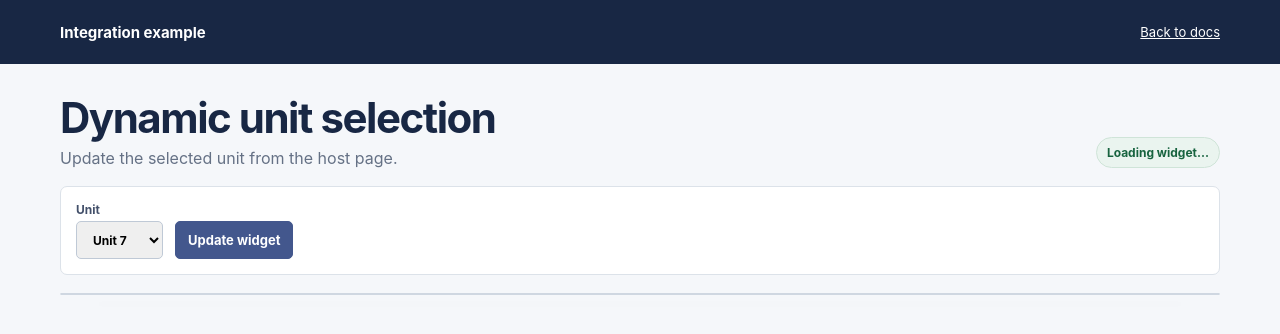
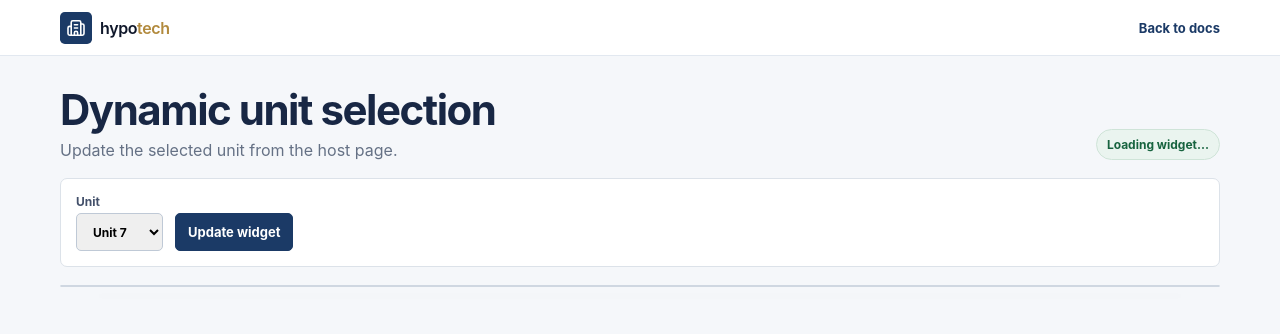
Before and after one commit to hypotech-gmbh/hypotech-widget-integration, a website: page docs/public/examples/dynamic-unit-selection.html in a window 1280 px wide. Drawn offline with Linux system fonts and the light colour scheme; files that its build step writes are made by us from their sources; a script that the page names is missing; files whose address does not match are found by name.

Commit message:
Apply the canonical hypotech brand assets

```diff
--- a/docs/.vitepress/theme/custom.css
+++ b/docs/.vitepress/theme/custom.css
@@ -1,8 +1,8 @@
 :root {
-  --vp-c-brand-1: #3f568d;
-  --vp-c-brand-2: #314574;
-  --vp-c-brand-3: #26385f;
-  --vp-c-brand-soft: rgba(63, 86, 141, 0.12);
+  --vp-c-brand-1: #1b3a66;
+  --vp-c-brand-2: #234a7f;
+  --vp-c-brand-3: #132d51;
+  --vp-c-brand-soft: rgba(27, 58, 102, 0.1);
   --vp-c-bg-alt: #f7f8fa;
   --vp-c-divider: #e3e6eb;
   --vp-c-text-1: #182238;
@@ -10,6 +10,11 @@
   --vp-font-family-base: Inter, ui-sans-serif, -apple-system, BlinkMacSystemFont, "Segoe UI", sans-serif;
   --vp-font-family-mono: "SFMono-Regular", Consolas, "Liberation Mono", monospace;
   --vp-layout-max-width: 1280px;
+}
+
+.VPNavBarTitle .logo {
+  width: 120px;
+  height: 32px;
 }
 
 .VPNavBar .container,
--- a/docs/public/examples/dynamic-unit-selection.html
+++ b/docs/public/examples/dynamic-unit-selection.html
@@ -8,7 +8,7 @@
     <link rel="stylesheet" href="/docs/examples/examples.css" />
   </head>
   <body>
-    <header><strong>Integration example</strong><a href="/docs/">Back to docs</a></header>
+    <header><img src="/docs/brand/hypotech-logo.svg" alt="hypotech" /><a href="/docs/">Back to docs</a></header>
     <main>
       <div class="example-head">
         <div><h1>Dynamic unit selection</h1><p>Update the selected unit from the host page.</p></div>
--- a/docs/public/examples/examples.css
+++ b/docs/public/examples/examples.css
@@ -1,9 +1,9 @@
 :root { color-scheme: light; font-family: Inter, ui-sans-serif, -apple-system, BlinkMacSystemFont, "Segoe UI", sans-serif; color: #1d2738; background: #f5f7fa; }
 * { box-sizing: border-box; }
 body { margin: 0; }
-header { display: flex; min-height: 64px; align-items: center; justify-content: space-between; gap: 20px; padding: 0 max(20px, calc((100vw - 1160px) / 2)); color: white; background: #182744; }
-header strong { font-size: 15px; }
-header a { color: white; font-size: 13px; }
+header { display: flex; min-height: 56px; align-items: center; justify-content: space-between; gap: 20px; padding: 0 max(20px, calc((100vw - 1160px) / 2)); background: white; border-bottom: 1px solid #e2e8f0; }
+header img { display: block; width: 120px; height: 32px; }
+header a { color: #1b3a66; font-size: 13px; font-weight: 650; text-decoration: none; }
 main { width: min(1160px, calc(100% - 32px)); margin: 28px auto 60px; }
 .example-head { display: flex; align-items: end; justify-content: space-between; gap: 30px; margin-bottom: 18px; }
 h1 { margin: 0 0 5px; color: #182744; font-size: clamp(28px, 5vw, 42px); letter-spacing: -.035em; }
@@ -14,5 +14,5 @@ p { margin: 0; color: #657185; }
 .controls { display: flex; align-items: end; gap: 12px; margin: 18px 0; padding: 15px; background: white; border: 1px solid #dce2e9; border-radius: 7px; }
 label { display: grid; gap: 4px; color: #43506a; font-size: 12px; font-weight: 700; }
 select, button { min-height: 38px; padding: 0 12px; border: 1px solid #bfc9d6; border-radius: 5px; font: inherit; }
-button { color: white; background: #43578d; border-color: #43578d; cursor: pointer; font-size: 13px; font-weight: 700; }
+button { color: white; background: #1b3a66; border-color: #1b3a66; cursor: pointer; font-size: 13px; font-weight: 700; }
 @media (max-width: 680px) { .example-head { align-items: start; flex-direction: column; } .controls { align-items: stretch; flex-direction: column; } }
```
Also changed, not shown: docs/public/examples/basic-iframe.html (+1 -1 lines), docs/public/examples/helper-script.html (+1 -1 lines), docs/.vitepress/config.mts, docs/public/brand/hypotech-logo.svg (added), docs/public/brand/hypotech-mark.svg (added).
